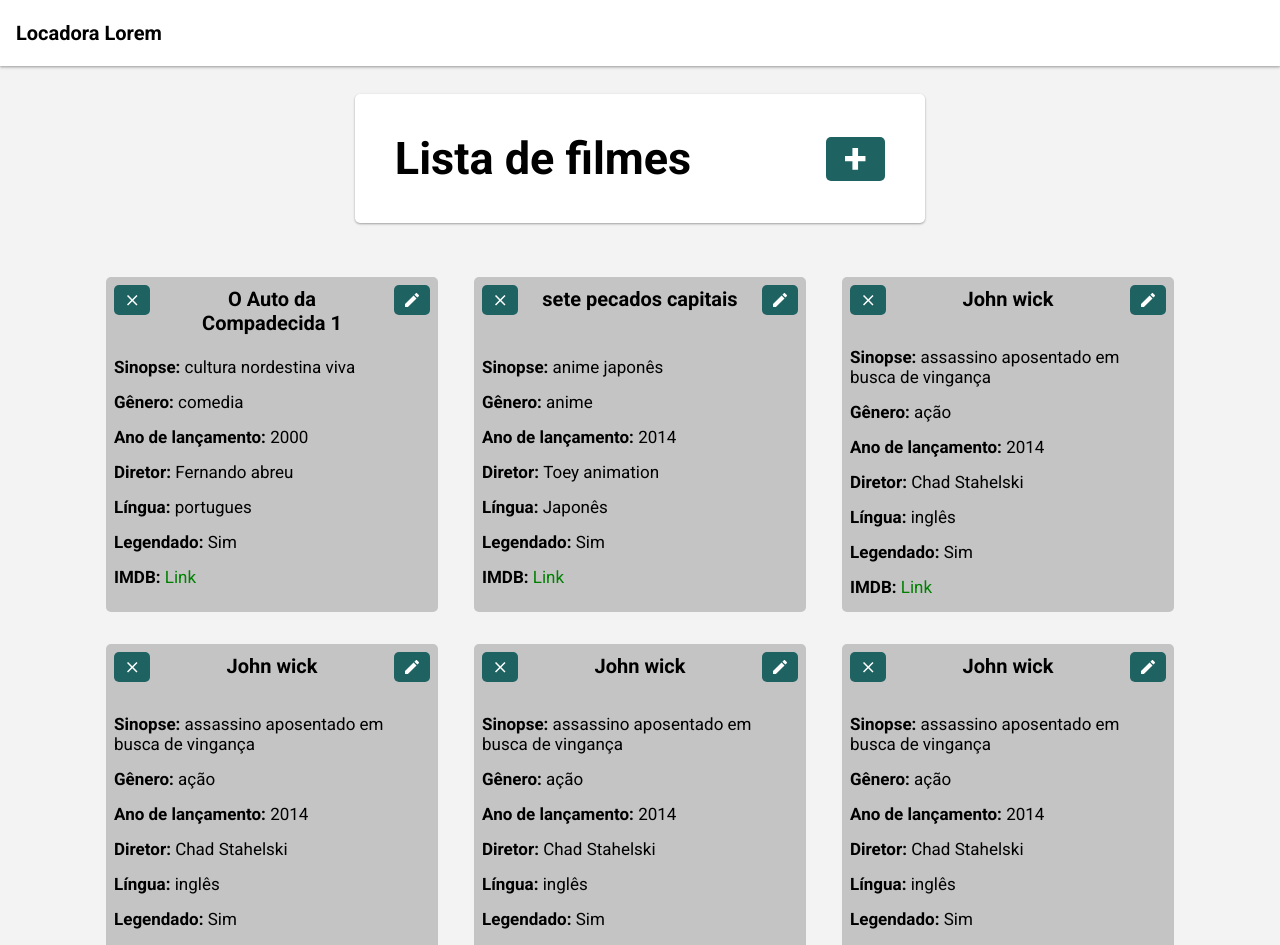
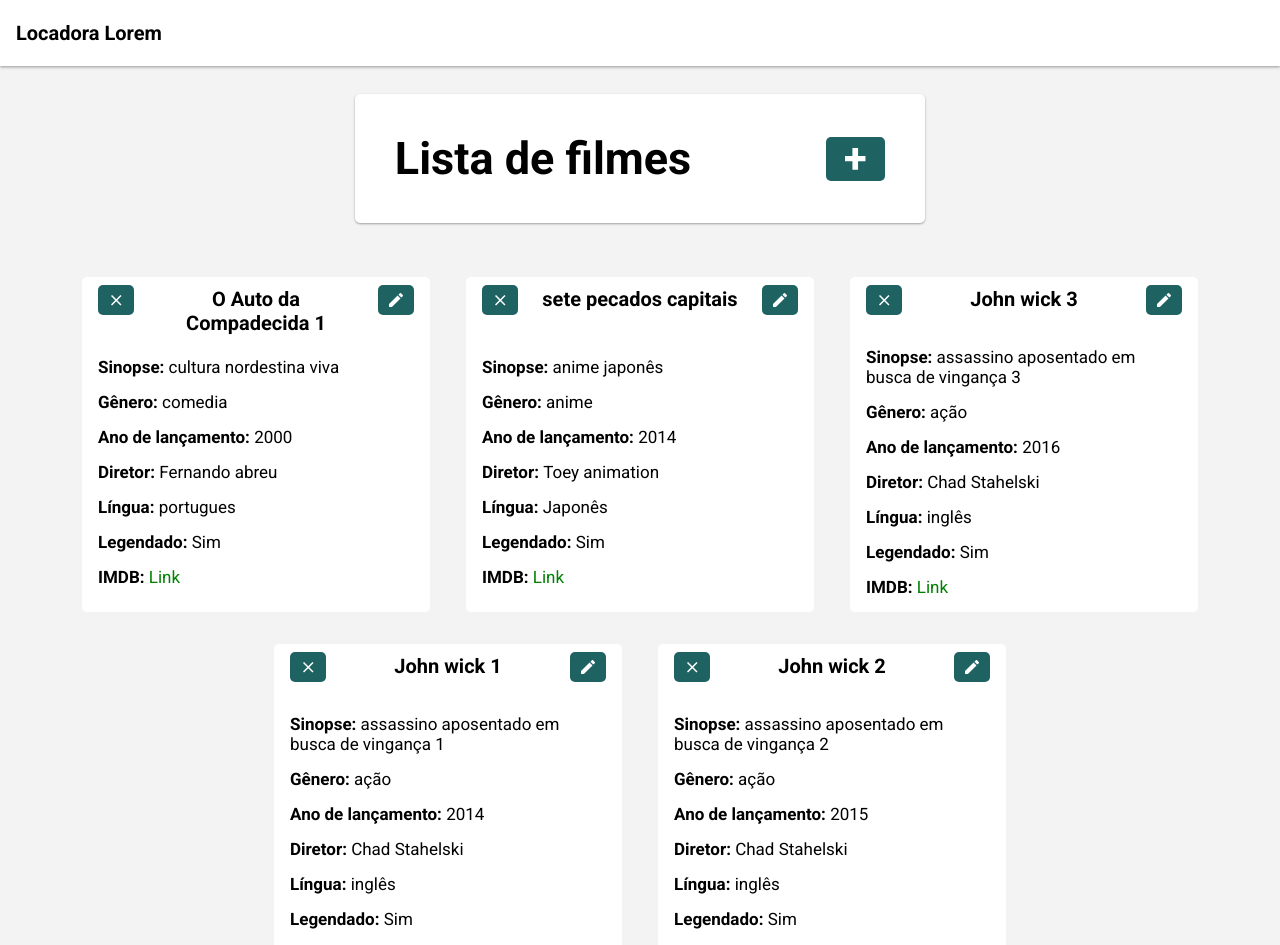
Before and after one commit to jpsant/selecao-krs, a React (Create React App) app: page / in a window 1280 px wide. Shown: the top 945 px of the page. Built offline with nearby package versions, Linux system fonts and the light colour scheme; data requests are answered from the project's data file.

Commit message:
adding some basic styling to the EditMovieForm, Modal and MovieCard

```diff
--- a/db.json
+++ b/db.json
@@ -25,76 +25,40 @@
       "subtitle": true
     },
     {
-      "title": "John wick",
-      "sinopsis": "assassino aposentado em busca de vingança",
+      "id": 8,
+      "title": "John wick 3",
+      "sinopsis": "assassino aposentado em busca de vingança 3",
+      "gender": "ação",
+      "launchDate": "2016",
+      "language": "inglês",
+      "director": "Chad Stahelski",
+      "imdb": "https://www.imdb.com/title/tt2911666/",
+      "score": "9/10",
+      "subtitle": true
+    },
+    {
+      "id": 10,
+      "title": "John wick 1",
+      "sinopsis": "assassino aposentado em busca de vingança 1",
       "gender": "ação",
       "launchDate": "2014",
       "language": "inglês",
       "director": "Chad Stahelski",
       "imdb": "https://www.imdb.com/title/tt2911666/",
       "score": "9/10",
-      "subtitle": true,
-      "id": 2
+      "subtitle": true
     },
     {
-      "title": "John wick",
-      "sinopsis": "assassino aposentado em busca de vingança",
+      "id": 11,
+      "title": "John wick 2",
+      "sinopsis": "assassino aposentado em busca de vingança 2",
       "gender": "ação",
-      "launchDate": "2014",
+      "launchDate": "2015",
       "language": "inglês",
       "director": "Chad Stahelski",
       "imdb": "https://www.imdb.com/title/tt2911666/",
       "score": "9/10",
-      "subtitle": true,
-      "id": 8
-    },
-    {
-      "title": "John wick",
-      "sinopsis": "assassino aposentado em busca de vingança",
-      "gender": "ação",
-      "launchDate": "2014",
-      "language": "inglês",
-      "director": "Chad Stahelski",
-      "imdb": "https://www.imdb.com/title/tt2911666/",
-      "score": "9/10",
-      "subtitle": true,
-      "id": 10
-    },
-    {
-      "title": "John wick",
-      "sinopsis": "assassino aposentado em busca de vingança",
-      "gender": "ação",
-      "launchDate": "2014",
-      "language": "inglês",
-      "director": "Chad Stahelski",
-      "imdb": "https://www.imdb.com/title/tt2911666/",
-      "score": "9/10",
-      "subtitle": true,
-      "id": 9
-    },
-    {
-      "title": "John wick",
-      "sinopsis": "assassino aposentado em busca de vingança",
-      "gender": "ação",
-      "launchDate": "2014",
-      "language": "inglês",
-      "director": "Chad Stahelski",
-      "imdb": "https://www.imdb.com/title/tt2911666/",
-      "score": "9/10",
-      "subtitle": true,
-      "id": 25
-    },
-    {
-      "title": "John wick",
-      "sinopsis": "assassino aposentado em busca de vingança",
-      "gender": "ação",
-      "launchDate": "2014",
-      "language": "inglês",
-      "director": "Chad Stahelski",
-      "imdb": "https://www.imdb.com/title/tt2911666/",
-      "score": "9/10",
-      "subtitle": true,
-      "id": 11
+      "subtitle": true
     }
   ]
 }
--- a/src/components/ui/molecules/EditMovieForm/styles.scss
+++ b/src/components/ui/molecules/EditMovieForm/styles.scss
@@ -137,6 +137,7 @@
         border: none;
         margin-bottom: 22px;
         margin-top: 10px;
+        cursor: pointer;
       }
     }
   }
--- a/src/components/ui/molecules/Modal/styles.scss
+++ b/src/components/ui/molecules/Modal/styles.scss
@@ -24,6 +24,8 @@
 
   &__closeButton {
     position: absolute;
+    top: 10px;
+    right: 10px;
 
     @include respond-to(mobile-medium) {
       top: 5px;
--- a/src/components/ui/molecules/MovieCard/styles.scss
+++ b/src/components/ui/molecules/MovieCard/styles.scss
@@ -7,10 +7,11 @@
   align-items: center;
   justify-content: center;
   width: 316px;
-  background: #c4c4c4;
+  background: white;
   border-radius: 5px;
   margin-bottom: 17px;
   padding: 0 8px;
+  transition: all 0.3s cubic-bezier(.25,.8,.25,1);
 
   @include respond-to(mobile-medium) {
     width: 280px;
@@ -19,18 +20,27 @@
   @include respond-to(medium) {
     margin: 16px 18px;
     min-height: 335px;
+    padding: 0 16px;
   }
 
   &__editButton {
     position: absolute;
     top: 8px;
     right: 8px;
+
+    @include respond-to(medium) {
+      right: 16px;
+    }
   }
 
   &__deleteButton {
     position: absolute;
     top: 8px;
     left: 8px;
+
+    @include respond-to(medium) {
+      left: 16px;
+    }
   }
 
   &__title {
@@ -168,3 +178,8 @@
     }
   }
 }
+
+.movieCard:hover {
+  box-shadow: 0 3px 6px rgba(0,0,0,0.16), 0 3px 6px rgba(0,0,0,0.23);
+  transform: translateY(-11px);
+}
```
